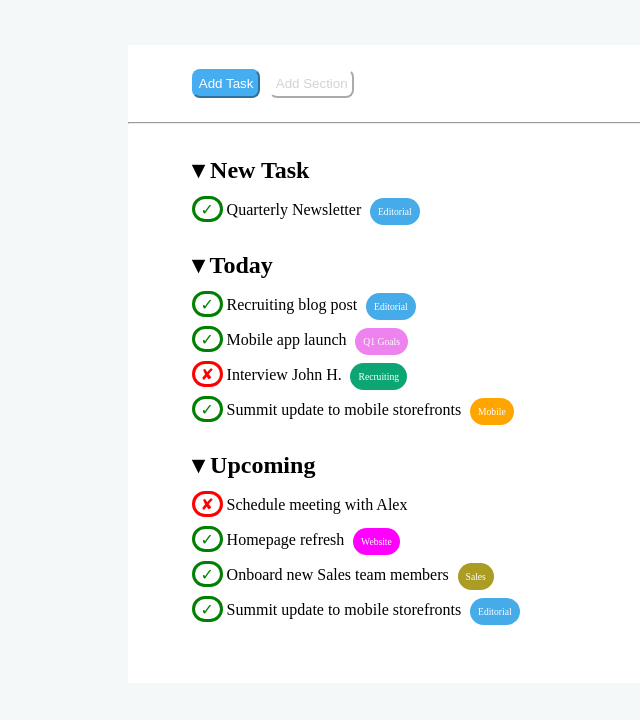
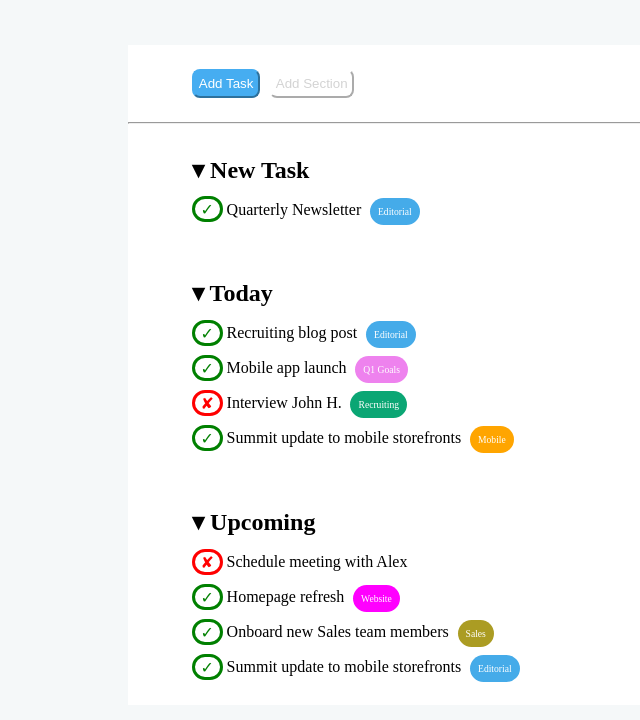
Before and after one commit to AndreaFumagalli4/html-css-toboolist, a plain HTML site: page index.html in a window 1280 px wide. Shown: the part 74-794 px from the top of the page, without its empty margins (0-640 px from the left). Drawn offline with Linux system fonts and the light colour scheme.

Commit message:
cleaning code 2.0

```diff
--- a/css/style.css
+++ b/css/style.css
@@ -32,7 +32,6 @@ header h1{
 #main-container{
     width: 80%;
     margin: 0 auto;
-    padding-bottom: 2rem;
 }
 
 section#button button{
@@ -56,6 +55,7 @@ section#button #add-section{
 
 main#main-container section.margin{
     margin: 2rem 4rem;
+    padding-bottom: .8rem;
 }
 
 section.margin ul.list{
```
